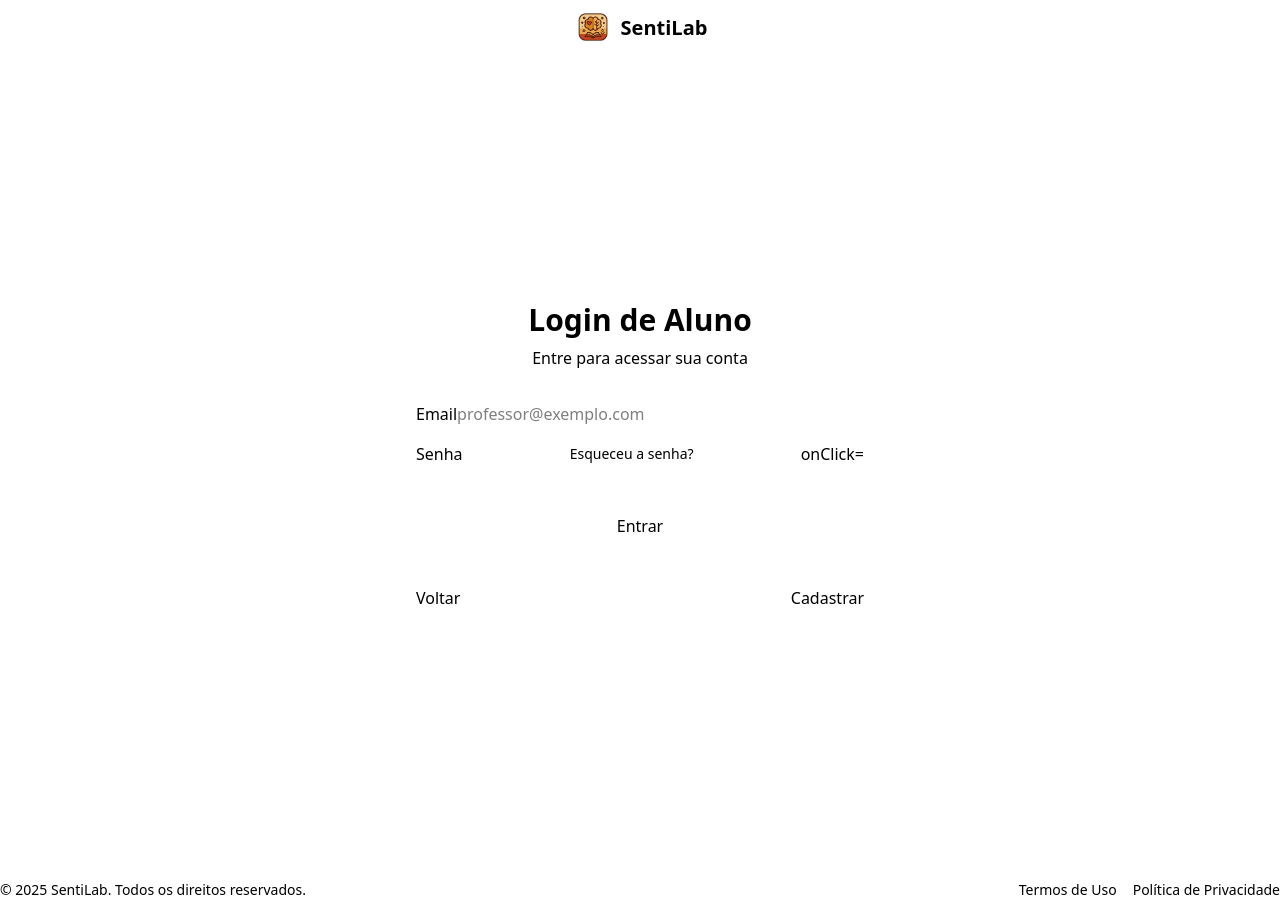
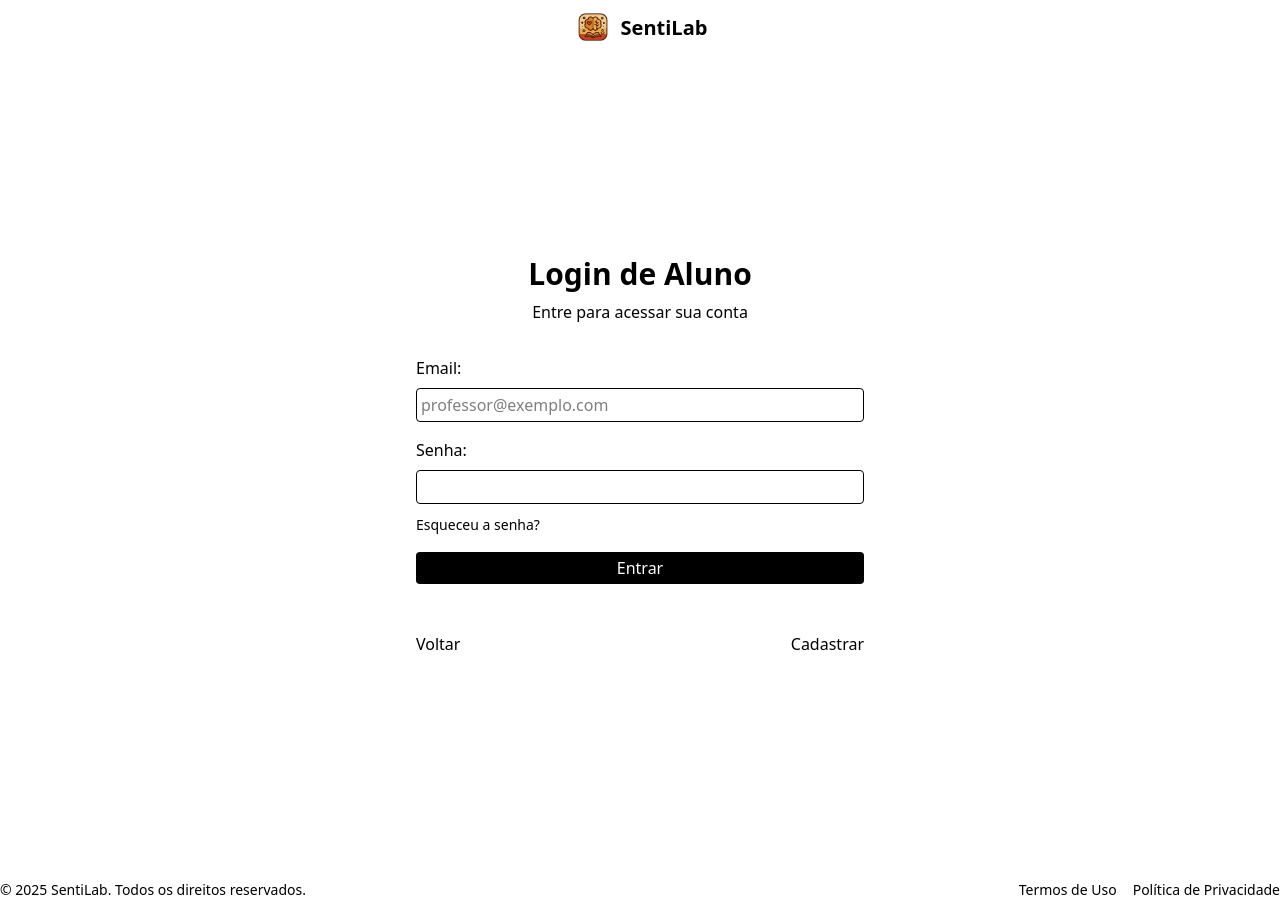
Before and after one commit to joanasouzaa/sentilab, a React (Vite) app: page /login/professor in a window 1280 px wide. Built offline with nearby package versions, Linux system fonts and the light colour scheme.

Commit message:
páginas de login

```diff
--- a/src/assets/components/pages/LoginAluno.jsx
+++ b/src/assets/components/pages/LoginAluno.jsx
@@ -1,4 +1,4 @@
-import { Link, useNavigate } from "react-router-dom";
+import { useNavigate } from "react-router-dom";
 
 export default function LoginAluno() {
 
@@ -15,25 +15,26 @@ export default function LoginAluno() {
 
                         <div className="space-y-4">
                             <div className="space-y-2">
-                                <label htmlFor="email">Email</label>
-                                <input id="email" placeholder="professor@exemplo.com" type="email" />
+                                <label htmlFor="email" className="block">Email:</label>
+                                <input id="email" placeholder="professor@exemplo.com" type="email" className="border-1 rounded-sm p-1 w-full" />
                             </div>
 
                             <div className="space-y-2">
                                 <div className="flex items-center justify-between">
-                                    <label htmlFor="password">Senha</label>
-                                        <button className="text-sm text-primary hover:underline" onClick={()=>navigate("/recuperar-senha")}>Esqueceu a senha?</button>
+                                    <label htmlFor="password">Senha: </label>
+
                                 </div>
-                                <input id="password" type="password" />
+                                <input id="password" type="password" className="w-full border-1 rounded-sm p-1" />
+                                <button className="text-sm text-primary hover:underline cursor-pointer" onClick={()=>navigate("/recuperar-senha")}>Esqueceu a senha?</button>
                             </div>
 
-                            <button className="w-full" onClick={()=>navigate("/perfil/aluno")}>Entrar</button>
+                            <button className="w-full bg-black text-white p-1 rounded-sm cursor-pointer" onClick={()=>navigate("/perfil/aluno")}>Entrar</button>
                         </div>
 
                         <div className="flex justify-between pt-4">
-                                <button onClick={()=>navigate("/login")}> Voltar</button>
+                                <button onClick={()=>navigate("/login")} className="cursor-pointer"> Voltar</button>
 
-                                <button onClick={()=>navigate("/cadastar")}>Cadastrar</button>
+                                <button onClick={()=>navigate("/cadastar")} className="cursor-pointer">Cadastrar</button>
 
                         </div>
                     </div>
--- a/src/assets/components/pages/LoginPage.jsx
+++ b/src/assets/components/pages/LoginPage.jsx
@@ -7,23 +7,23 @@ export default function LoginPage() {
     return (
         <>
             <div className="flex flex-col min-h-screen">
-                <div className="container flex-1 flex items-center justify-center py-12">
-                    <div className="mx-auto w-full max-w-md space-y-8">
+                <div className="container flex-1 flex items-center py-12">
+                    <div className="mx-auto w-full max-w-md space-y-8 items-center justify-center">
                         <div className="space-y-2 text-center">
                             <h1 className="text-3xl font-bold">Login</h1>
-                            <p className="text-muted-foreground">Escolha como deseja entrar na plataforma</p>
+                            <p className="text-muted-foreground m-t-1">Escolha como deseja entrar na plataforma</p>
                         </div>
 
                         <div className="space-y-4">
 
-                            <button className="w-full h-16 text-lg justify-start" onClick={() => navigate("/login/professor")}>Entrar como Professor </button>
+                            <button className="w-full h-16 text-lg justify-start border-1 rounded-sm cursor-pointer" onClick={() => navigate("/login/professor")}>Entrar como Professor </button>
 
-                            <button className="w-full h-16 text-lg justify-start" onClick={() => navigate("/login/aluno")}>Entrar como Aluno</button>
+                            <button className="w-full h-16 text-lg justify-start border-1 rounded-sm cursor-pointer" onClick={() => navigate("/login/aluno")}>Entrar como Aluno</button>
                         </div>
 
                         <div className="flex justify-between pt-4">
-                            <button onClick={() => navigate("/")}>Voltar</button>
-                            <button onClick={() => navigate("/cadastrar")}>Cadastrar</button>
+                            <button className="cursor-pointer" onClick={() => navigate("/")}>Voltar</button>
+                            <button className="bg-black text-white p-2 rounded-sm cursor-pointer" onClick={() => navigate("/cadastrar")}>Cadastrar</button>
                         </div>
                     </div>
                 </div>
--- a/src/assets/components/pages/LoginProfessor.jsx
+++ b/src/assets/components/pages/LoginProfessor.jsx
@@ -8,26 +8,27 @@ export default function LoginProfessor() {
             <div className="flex flex-col min-h-screen">
                 <div className="container flex-1 flex items-center justify-center py-12">
                     <div className="mx-auto w-full max-w-md space-y-8">
-                        <div className="space-y-2 text-center">
+                        <div className="space-y-2 text-center ">
                             <h1 className="text-3xl font-bold">Login de Aluno</h1>
                             <p className="text-muted-foreground">Entre para acessar sua conta</p>
                         </div>
 
                         <div className="space-y-4">
                             <div className="space-y-2">
-                                <label htmlFor="email">Email</label>
-                                <input id="email" placeholder="professor@exemplo.com" type="email" />
+                                <label htmlFor="email" className="block">Email:</label>
+                                <input id="email" placeholder="professor@exemplo.com" type="email" className="border-1 rounded-sm w-full p-1" />
                             </div>
 
                             <div className="space-y-2">
                                 <div className="flex items-center justify-between">
-                                    <label htmlFor="password">Senha</label>
-                                    <button onClick={() => navigate("/recuperar-senha")} className="text-sm text-primary hover:underline">Esqueceu a senha?</button>onClick={() => navigate("/recuperar-senha")}
+                                    <label htmlFor="password" className="block">Senha:</label>
+
                                 </div>
-                                <input id="password" type="password" />
+                                <input id="password" type="password" className="border-1 rounded-sm w-full p-1" />
+                                <button onClick={() => navigate("/recuperar-senha")} className="text-sm text-primary hover:underline">Esqueceu a senha?</button>
                             </div>
 
-                            <button onClick={()=>navigate("/pergil/professor")} className="w-full">Entrar</button>
+                            <button onClick={()=>navigate("/perfil/professor")} className="w-full bg-black text-white rounded-sm p-1">Entrar</button>
                         </div>
 
                         <div className="flex justify-between pt-4">
```
Also changed, not shown: 1 other file (tests, documents, lock files or other folders).
